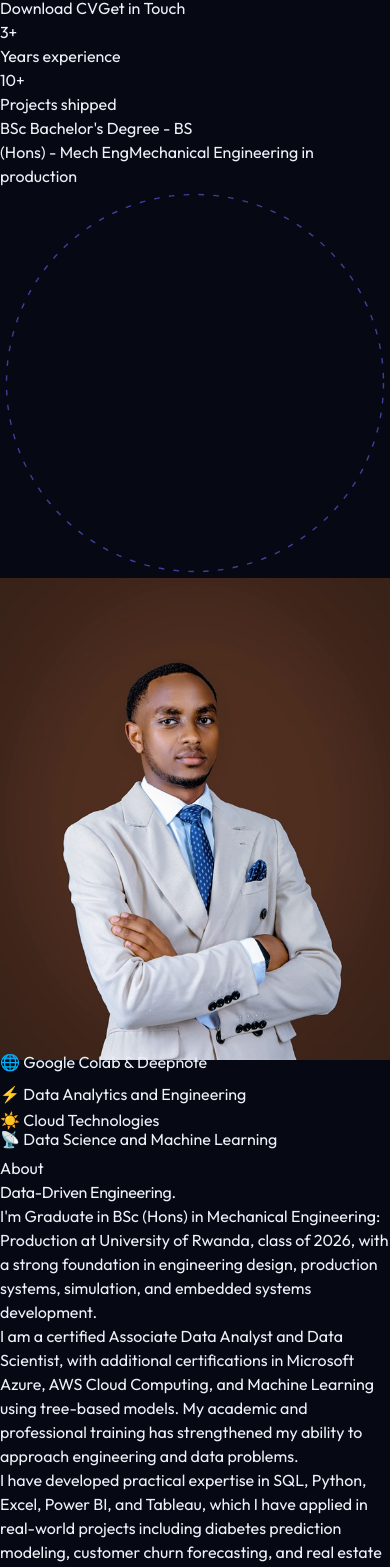
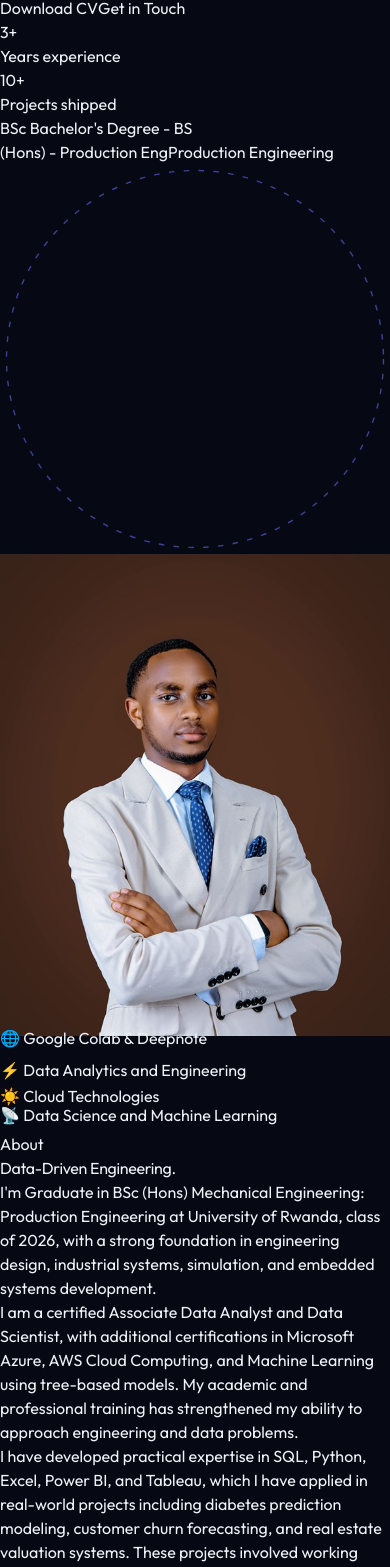
Before and after one commit to Abdoul-razaq/Data-Portfolio-Website, a React (Vite) app: page / in a window 390 px wide. Shown: the part 430-1997 px from the top of the page. Built offline with nearby package versions, Linux system fonts and the light colour scheme.

Commit message:
content: update degree details to Production Engineering

```diff
--- a/src/components/sections/About.tsx
+++ b/src/components/sections/About.tsx
@@ -17,8 +17,8 @@ export function About() {
             className="space-y-5 text-muted-foreground/90 leading-relaxed"
           >
             <p>
-              I'm Graduate in BSc (Hons) in Mechanical Engineering: Production at{" "}
-              <span className="text-foreground">University of Rwanda</span>, class of 2026, with a strong foundation in engineering design, production systems, simulation, and embedded systems development.
+              I'm Graduate in BSc (Hons) Mechanical Engineering: Production Engineering at{" "}
+              <span className="text-foreground">University of Rwanda</span>, class of 2026, with a strong foundation in engineering design, industrial systems, simulation, and embedded systems development.
             </p>
 
             <p>
@@ -192,7 +192,7 @@ export function About() {
                       <span className="text-accent/80 text-xs whitespace-nowrap">Jan 2026 - Aug 2026</span>
                     </div>
                     <p className="mt-2 text-muted-foreground leading-relaxed">
-                      Collaborated on hands-on machine learning and statistical modeling projects, engineering features, building predictive models, and translating complex data into actionable insights.
+                      Collaborated on hands-on machine learning statistical modeling projects, engineering features, building predictive models, and translating complex data into actionable insights.
                     </p>
                   </div>
                 </div>
--- a/src/components/sections/Hero.tsx
+++ b/src/components/sections/Hero.tsx
@@ -144,8 +144,8 @@ export function Hero() {
                     ),
                     v: (
                       <>
-                        <span className="lg:hidden">(Hons) - Mech Eng</span>
-                        <span className="hidden lg:inline">Mechanical Engineering in production</span>
+                        <span className="lg:hidden">(Hons) - Production Eng</span>
+                        <span className="hidden lg:inline">Production Engineering</span>
                       </>
                     ),
                   },
```
